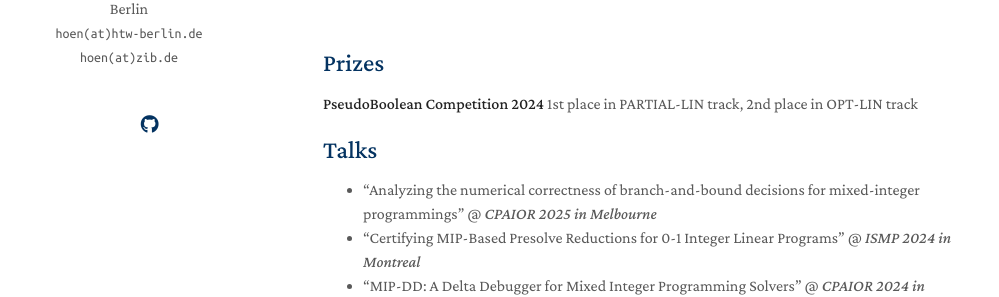
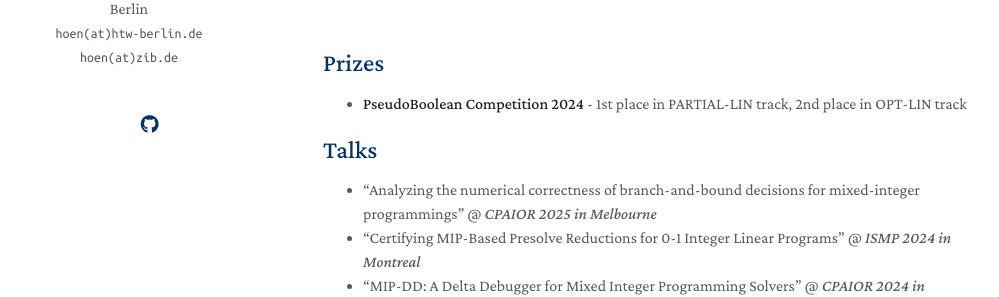
Before and after one commit to alexhoen/alexhoen.github.io, a Jekyll site: the page built from index.md, in a window 1280 px wide and 900 px high, scrolled down 2881 px. Shown: the part 320-617 px from the top of the window, without its empty margins (147-1146 px from the left). Built offline with Jekyll 4.4.1, drawn with Linux system fonts in a browser that asks for light colours; nearby versions of some CDN libraries; a style sheet for code colours, icons or effects is not loaded; our own code applies the rules of GitHub Pages for plain Markdown files.

Commit message:
Refactor prize list HTML structure for clarity

```diff
--- a/_includes/prizes.md
+++ b/_includes/prizes.md
@@ -1,17 +1,16 @@
 <h2>Prizes</h2>
 
+<ul>
 {% for link in site.data.prizes.main %}
+  <li>
+    <strong>{{ link.title }}</strong> - {{ link.description }}
 
-{% if link.image %} {% endif %}
-{% if link.conference_short %} {{ link.conference_short }} {% endif %}
-<strong>{{ link.title }}</strong>
-{{ link.description }}
-
-{% if link.pdf %} PDF {% endif %}
-{% if link.code %} Code {% endif %}
-{% if link.page %} Link {% endif %}
-{% if link.bibtex %} BibTex {% endif %}
-{% if link.notes %} {{ link.notes }} {% endif %}
-{% if link.others %} {{ link.others }} {% endif %}
-
+    {% if link.pdf %}<a href="{{ link.pdf }}">PDF</a>{% endif %}
+    {% if link.code %}<a href="{{ link.code }}">Code</a>{% endif %}
+    {% if link.page %}<a href="{{ link.page }}">Link</a>{% endif %}
+    {% if link.bibtex %}<a href="{{ link.bibtex }}">BibTex</a>{% endif %}
+    {% if link.notes %} {{ link.notes }} {% endif %}
+    {% if link.others %} {{ link.others }} {% endif %}
+  </li>
 {% endfor %}
+</ul>
```
